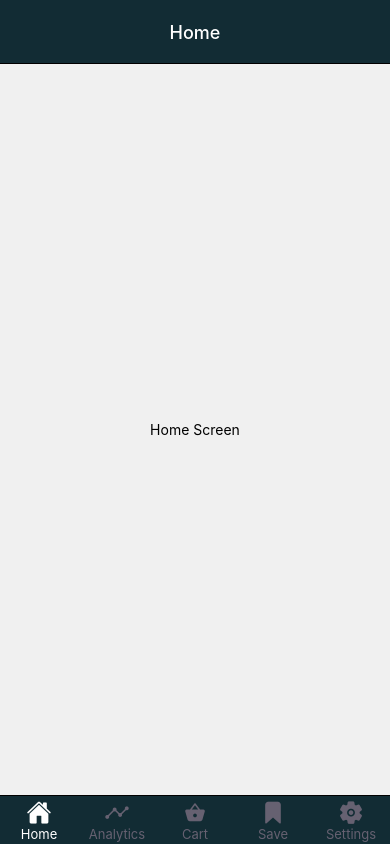
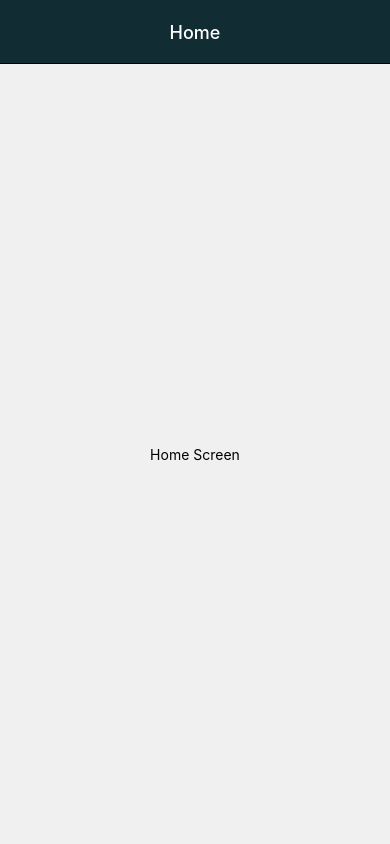
Before and after one commit to transplatin/volt, a React Native app: screen / in a window 390 px wide. Built offline with nearby package versions, Linux system fonts and the light colour scheme.

Commit message:
Stack Navigation Added

```diff
--- a/App.js
+++ b/App.js
@@ -2,65 +2,37 @@ import React from 'react'
 import { NavigationContainer } from '@react-navigation/native'
 import Theme from './components/Theme'
 import Home from './screens/Home'
-import BottomNav from './navigation/BottomNav'
-import Icon from './components/Icon'
+import BottomNav from './navigation/StackNav'
 
 const screens = [
   {
     name: 'Home',
     component: Home,
-    options: {
-      tabBarLabel: 'Home',
-      tabBarIcon: ({ focused, color, size }) => {
-        const iconName = 'md-home'
-        // You can return any component that you like here!
-        return <Icon name={iconName} size={size} color={color} />
-      },
-    },
+    options: {},
   },
   {
     name: 'Analytics',
     component: Home,
     options: {
-      tabBarIcon: ({ focused, color, size }) => {
-        const iconName = 'analytics'
-        // You can return any component that you like here!
-        return <Icon name={iconName} size={size} color={color} />
+      headerStyle: {
+        backgroundColor: 'red',
       },
     },
   },
   {
     name: 'Cart',
     component: Home,
-    options: {
-      tabBarIcon: ({ focused, color, size }) => {
-        const iconName = 'basket'
-        // You can return any component that you like here!
-        return <Icon name={iconName} size={size} color={color} />
-      },
-    },
+    options: {},
   },
   {
     name: 'Save',
     component: Home,
-    options: {
-      tabBarIcon: ({ focused, color, size }) => {
-        const iconName = 'bookmark'
-        // You can return any component that you like here!
-        return <Icon name={iconName} size={size} color={color} />
-      },
-    },
+    options: {},
   },
   {
     name: 'Settings',
     component: Home,
-    options: {
-      tabBarIcon: ({ focused, color, size }) => {
-        const iconName = 'md-settings'
-        // You can return any component that you like here!
-        return <Icon name={iconName} size={size} color={color} />
-      },
-    },
+    options: {},
   },
 ]
 
--- /dev/null
+++ b/navigation/StackNav.js
@@ -0,0 +1,43 @@
+import React from 'react'
+import PropTypes from 'prop-types'
+import { createNativeStackNavigator } from '@react-navigation/native-stack'
+import { useTheme } from '@react-navigation/native'
+
+const Stack = createNativeStackNavigator()
+
+const StackNav = (props) => {
+  const { colors } = useTheme()
+  return (
+    <Stack.Navigator
+      screenOptions={{
+        headerStyle: {
+          backgroundColor: colors.primary,
+        },
+        headerTintColor: colors.text,
+        headerTitleAlign: 'center',
+        headerTitleStyle: {
+          textAlign: 'center',
+        },
+        ...props.screenOptions,
+      }}>
+      {props.screens &&
+        props.screens.map((e) => {
+          return (
+            <Stack.Screen
+              key={e.name}
+              name={e.name}
+              options={e.options}
+              component={e.component}
+            />
+          )
+        })}
+    </Stack.Navigator>
+  )
+}
+
+StackNav.propTypes = {
+  screens: PropTypes.array,
+  screenOptions: PropTypes.object,
+}
+
+export default StackNav
```
